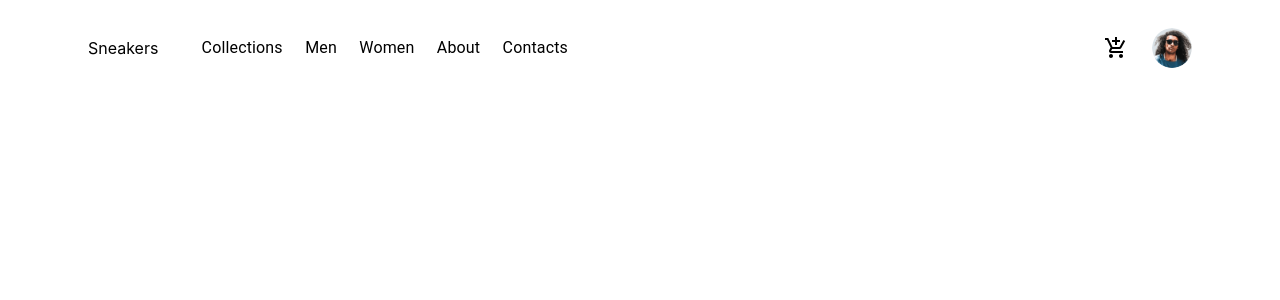
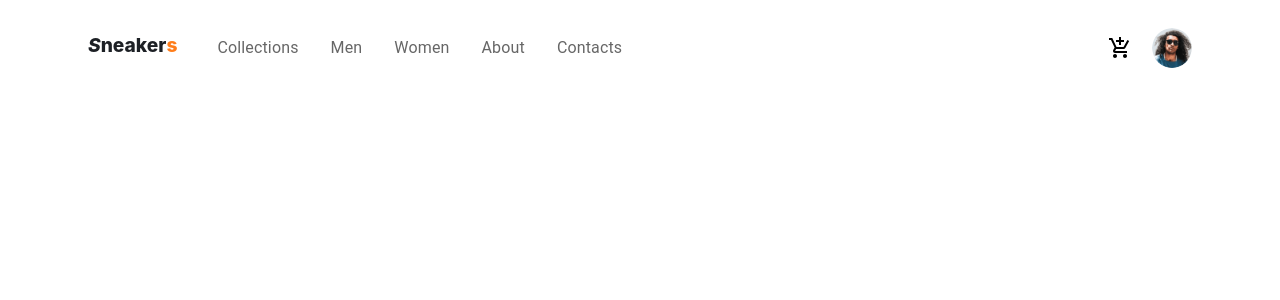
Before and after one commit to syjem/e-com, a React (Vite) app: page / in a window 1280 px wide. Shown: the top 300 px of the page. Built offline with nearby package versions, Linux system fonts and the light colour scheme.

Commit message:
finalized header for desktop and mobile

```diff
--- a/src/components/header/CartXAvatar.tsx
+++ b/src/components/header/CartXAvatar.tsx
@@ -10,7 +10,7 @@ type CartXAvatarProps = {
 
 function CartXAvatar({ desktop }: CartXAvatarProps) {
   return (
-    <Stack direction="row" alignItems="center" gap={desktop ? 2 : 1}>
+    <Stack direction="row" alignItems="center" gap={desktop ? 1.5 : 0.5}>
       <IconButton color={"inherit"} aria-label="add to shopping cart">
         <AddShoppingCartIcon fontSize={desktop ? "medium" : "small"} />
       </IconButton>
--- a/src/components/header/DesktopNavList.tsx
+++ b/src/components/header/DesktopNav.tsx
@@ -1,14 +1,14 @@
 import List from "@mui/material/List";
 import ListItem from "@mui/material/ListItem";
 import ListItemText from "@mui/material/ListItemText";
+import { Link } from "react-router-dom";
+import Lists from "../../data/Lists";
 
-const Lists = ["Collections", "Men", "Women", "About", "Contacts"];
-
-type DesktopNavListProp = {
+type DesktopNavProps = {
   desktop: boolean;
 };
 
-function DesktopNavList({ desktop }: DesktopNavListProp) {
+function DesktopNav({ desktop }: DesktopNavProps) {
   return (
     <List
       className="desktop-nav-menu"
@@ -18,19 +18,21 @@ function DesktopNavList({ desktop }: DesktopNavListProp) {
     >
       {Lists.map((list) => (
         <ListItem
-          key={list}
+          key={list.list}
+          className="nav-list"
           sx={{
             display: "flex",
             alignItems: "center",
-            gap: "1rem",
-            padding: "0 0.7rem",
+            padding: "0 0.5rem",
           }}
         >
-          <ListItemText primary={list} />
+          <Link to={list.link} className="nav-link" key={list.list}>
+            <ListItemText primary={list.list} />
+          </Link>
         </ListItem>
       ))}
     </List>
   );
 }
 
-export default DesktopNavList;
+export default DesktopNav;
--- a/src/components/header/Header.tsx
+++ b/src/components/header/Header.tsx
@@ -4,11 +4,12 @@ import Stack from "@mui/material/Stack";
 import useMediaQuery from "@mui/material/useMediaQuery";
 
 import DarkOnToggle from "./DarkOnToggle";
-import MobileNavList from "./MobileNavList";
+import MobileNav from "./MobileNav";
+import DesktopNav from "./DesktopNav";
 import MenuXLogo from "./MenuXLogo";
 import CartXAvatar from "./CartXAvatar";
+
 import "../../scss/_header.scss";
-import DesktopNavList from "./DesktopNavList";
 
 function Header() {
   const [navToggle, setNavToggle] = useState<boolean>(false);
@@ -47,16 +48,17 @@ function Header() {
       <Stack
         direction="row"
         justifyContent="space-between"
+        alignItems="center"
         sx={{
           width: "100%",
         }}
       >
-        <Stack direction="row" gap={4}>
+        <Stack direction="row" gap={3}>
           <MenuXLogo handleNavOpen={handleNavOpen} desktop={desktop} />
-          <DesktopNavList desktop={desktop} />
+          <DesktopNav desktop={desktop} />
         </Stack>
 
-        <MobileNavList
+        <MobileNav
           navToggle={navToggle}
           desktop={desktop}
           handleCloseNav={handleCloseNav}
--- a/src/components/header/MenuXLogo.tsx
+++ b/src/components/header/MenuXLogo.tsx
@@ -2,6 +2,7 @@ import MenuIcon from "@mui/icons-material/Menu";
 import IconButton from "@mui/material/IconButton";
 import Box from "@mui/material/Box";
 import Stack from "@mui/material/Stack";
+import { Link } from "react-router-dom";
 
 type MenuXLogoProps = {
   handleNavOpen: () => void;
@@ -26,7 +27,33 @@ function MenuXLogo({ handleNavOpen, desktop }: MenuXLogoProps) {
           paddingLeft: desktop ? "0.5rem" : 0,
         }}
       >
-        Sneakers
+        <Link
+          to="/"
+          style={{
+            fontSize: "1.2rem",
+            color: "var(--clr-dark)",
+            fontWeight: 800,
+            display: "flex",
+            alignItems: "center",
+            paddingBottom: "0.3rem",
+          }}
+        >
+          <span
+            style={{
+              fontStyle: "italic",
+            }}
+          >
+            S
+          </span>
+          neaker
+          <span
+            style={{
+              color: "var(--clr-accent)",
+            }}
+          >
+            s
+          </span>
+        </Link>
       </Box>
     </Stack>
   );
--- /dev/null
+++ b/src/components/header/MobileNav.tsx
@@ -0,0 +1,80 @@
+import List from "@mui/material/List";
+import ListItem from "@mui/material/ListItem";
+import ListItemButton from "@mui/material/ListItemButton";
+import ListItemText from "@mui/material/ListItemText";
+import CloseIcon from "@mui/icons-material/Close";
+import IconButton from "@mui/material/IconButton";
+import Box from "@mui/material/Box";
+import Stack from "@mui/material/Stack";
+import { Link } from "react-router-dom";
+import Lists from "../../data/Lists";
+
+type MobileNavProps = {
+  navToggle: boolean;
+  desktop: boolean;
+  handleCloseNav: () => void;
+};
+
+function MobileNav({ navToggle, desktop, handleCloseNav }: MobileNavProps) {
+  return (
+    <List
+      className="mobile-nav-menu"
+      sx={{
+        transform: navToggle ? "translate(0)" : "translate(-1000px)",
+        display: desktop ? "none" : "block",
+      }}
+    >
+      <Stack direction="row" alignItems="center" gap={1}>
+        <IconButton
+          color="default"
+          aria-label="Menu Icon"
+          onClick={handleCloseNav}
+        >
+          <CloseIcon />
+        </IconButton>
+
+        <Box>
+          <Link
+            to="/"
+            style={{
+              fontSize: "1.2rem",
+              color: "var(--clr-dark)",
+              fontWeight: 800,
+            }}
+          >
+            <span
+              style={{
+                fontStyle: "italic",
+              }}
+            >
+              S
+            </span>
+            neaker
+            <span
+              style={{
+                color: "var(--clr-accent)",
+              }}
+            >
+              s
+            </span>
+          </Link>
+        </Box>
+      </Stack>
+      {Lists.map((list) => (
+        <ListItem key={list.list} disablePadding>
+          <Link to={list.link} className="nav-link">
+            <ListItemButton
+              sx={{
+                paddingLeft: "0.7rem",
+              }}
+            >
+              <ListItemText primary={list.list} />
+            </ListItemButton>
+          </Link>
+        </ListItem>
+      ))}
+    </List>
+  );
+}
+
+export default MobileNav;
--- a/src/components/header/MobileNavList.tsx
+++ /dev/null
@@ -1,57 +0,0 @@
-import List from "@mui/material/List";
-import ListItem from "@mui/material/ListItem";
-import ListItemButton from "@mui/material/ListItemButton";
-import ListItemText from "@mui/material/ListItemText";
-import CloseIcon from "@mui/icons-material/Close";
-import IconButton from "@mui/material/IconButton";
-import Box from "@mui/material/Box";
-import Stack from "@mui/material/Stack";
-
-const Lists = ["Collections", "Men", "Women", "About", "Contacts"];
-
-type MobileNavListProp = {
-  navToggle: boolean;
-  desktop: boolean;
-  handleCloseNav: () => void;
-};
-
-function MobileNavList({
-  navToggle,
-  desktop,
-  handleCloseNav,
-}: MobileNavListProp) {
-  return (
-    <List
-      className="mobile-nav-menu"
-      sx={{
-        transform: navToggle ? "translate(0)" : "translate(-1000px)",
-        display: desktop ? "none" : "block",
-      }}
-    >
-      <Stack direction="row" alignItems="center" gap={1}>
-        <IconButton
-          color="default"
-          aria-label="Menu Icon"
-          onClick={handleCloseNav}
-        >
-          <CloseIcon />
-        </IconButton>
-
-        <Box>Sneakers</Box>
-      </Stack>
-      {Lists.map((list) => (
-        <ListItem key={list} disablePadding>
-          <ListItemButton
-            sx={{
-              paddingLeft: "0.7rem",
-            }}
-          >
-            <ListItemText primary={list} />
-          </ListItemButton>
-        </ListItem>
-      ))}
-    </List>
-  );
-}
-
-export default MobileNavList;
--- /dev/null
+++ b/src/data/Lists.ts
@@ -0,0 +1,24 @@
+const Lists = [
+  {
+    link: "/collections",
+    list: "Collections",
+  },
+  {
+    link: "/men",
+    list: "Men",
+  },
+  {
+    link: "/women",
+    list: "Women",
+  },
+  {
+    link: "/about",
+    list: "About",
+  },
+  {
+    link: "/contacts",
+    list: "Contacts",
+  },
+];
+
+export default Lists;
--- a/src/scss/_globals.scss
+++ b/src/scss/_globals.scss
@@ -19,7 +19,7 @@ html {
   body {
     padding: 0;
     margin: 0;
-    min-width: 320px;
+    min-width: 250px;
     min-height: 100vh;
 
     #root {
--- a/src/scss/_header.scss
+++ b/src/scss/_header.scss
@@ -1,8 +1,11 @@
 @use "./mixins" as *;
+@use "./variables" as *;
 
 .header {
+  top: 0;
   width: auto;
   padding: 1rem;
+  position: sticky;
   transition: padding 0.3s ease;
 
   @include media-query(768px) {
@@ -18,14 +21,35 @@
   }
 
   .mobile-nav-menu {
-    position: fixed;
     top: 0;
     left: 0;
-    width: 70%;
+    z-index: 10;
+    width: 250px;
+    padding: 1rem;
+    position: fixed;
     min-height: 100vh;
-    background-color: white;
-    padding: 1rem;
-    z-index: 10;
     transition: transform 0.3s ease;
+    background-color: var(--clr-white);
+
+    .logo-span {
+      font-style: italic;
+    }
+  }
+
+  .nav-link {
+    width: 100%;
+    color: var(--clr-dark);
+
+    @include media-query(768px) {
+      & {
+        color: rgba(0, 0, 0, 0.6);
+      }
+    }
+  }
+
+  @include media-query(768px) {
+    .nav-list {
+      padding-inline: 1rem;
+    }
   }
 }
```
